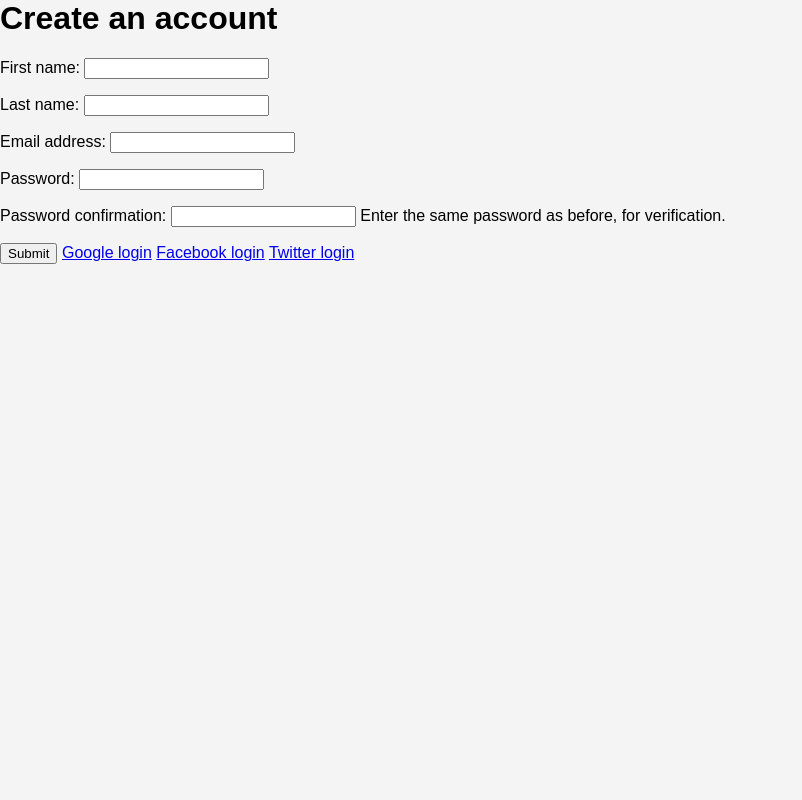
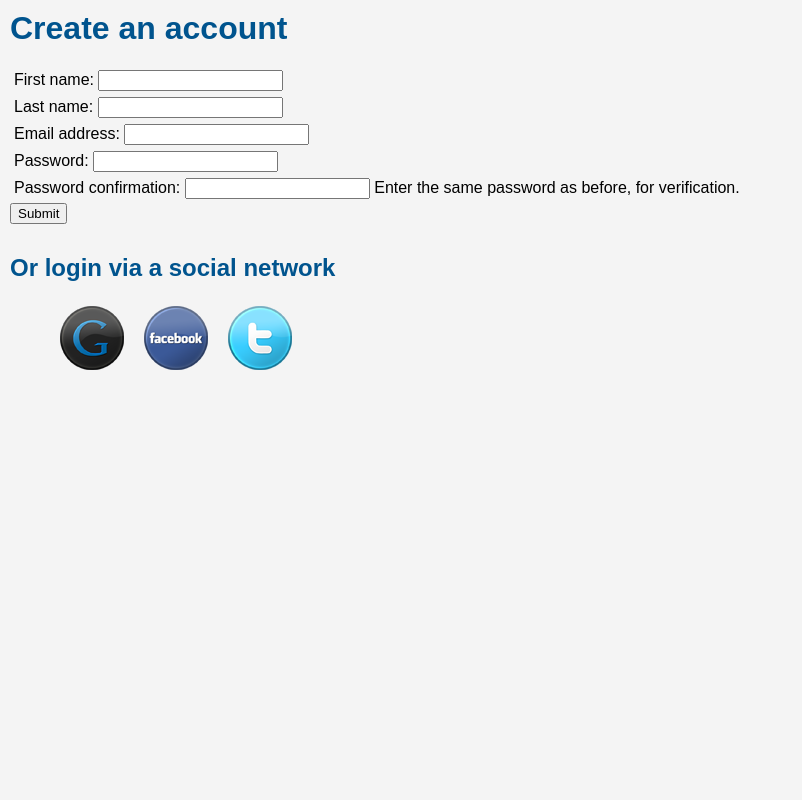
Before and after one commit to ajhinz/Bikeshare-project, a Django app: page /account/create/ in a window 1280 px wide. Shown: the whole page, without its empty margins (0-802 px from the left). Run offline with Django 3.2, Linux system fonts and the light colour scheme; parts of the project's set-up code (start-up, migrations or seed data) failed here and were passed over.

Commit message:
Added social networking buttons, edited login/create pages.

```diff
--- a/static/style.css
+++ b/static/style.css
@@ -9,8 +9,40 @@ body {
 	padding: 0px;
 	margin:0px;
 	background-color: #f4f4f4;
-	font-family: arial, verdana, sans-serif;
+	font-family: HelveticaNeue-Light,arial, verdana, sans-serif;
 	}
+
+h1 {
+	color: #00548e;
+	margin-top: 0;
+}
+
+h2 {
+	color: #00548e;
+	margin-top: 0;
+}
+
+#account_create_container {
+	padding: 10px;
+}
+
+#social_login {
+	padding: 10px;
+	line-height: 1em;
+}
+
+#account_create p {
+	padding: 2px;
+	margin: 2px;
+}
+
+#social_login ul {
+	list-style: none;
+}
+#social_login li {
+	float: left;
+
+}
 
 
 #header {
@@ -20,6 +52,29 @@ body {
 	padding: 10px 10px 0 10px;
 }
 
+#google {
+	background-image: url(/static/img/google-64x64.png);
+	height: 64px;
+	width: 64px;
+	display: block;
+	margin: 10px;
+}
+
+#facebook {
+	background-image: url(/static/img/facebook-64x64.png);
+	height: 64px;
+	width: 64px;
+	display: block;
+	margin: 10px;
+}
+
+#twitter {
+	background-image: url(/static/img/twitter-64x64.png);
+	height: 64px;
+	width: 64px;
+	display: block;
+	margin: 10px;
+}
 a.logo {
     text-decoration: none;
     font-family: "HelveticaNeue-Light";
--- a/static/text.css
+++ b/static/text.css
@@ -25,7 +25,7 @@ hr {
 ----------------------------------------------------------------------------------------------------*/
 
 h1 {
-	font: 45px Georgia;
+	font: 45px;
 	font-weight: 600;
 	color: #8d0208;
 }
--- a/templates/account_create.html
+++ b/templates/account_create.html
@@ -9,11 +9,15 @@
         {{ form.as_p }}
         <input type="hidden" name="next" value="{{ next }}" />
         <input type="submit" value="Submit" />
+	</div>
 
-		<!-- Testing functionality -->
-		<a href="/login/google">Google login</a>
-		<a href="/login/facebook">Facebook login</a>
-		<a href="/login/twitter">Twitter login</a>
-    </div>
+		<div id="social_login">
+		<h2>Or login via a social network</h2>
+		<ul>
+			<li><a href="/login/google" id="google"></a></li>
+			<li><a href="/login/facebook" id="facebook"></a></li>
+			<li><a href="/login/twitter" id="twitter"></a></li>
+		</ul>
+		</div>
   </body>
 </html>
```
Also changed, not shown: templates/account/login.html (+11 -0 lines), static/img/facebook-64x64.png (added), static/img/google-64x64.png (added), static/img/twitter-64x64.png (added), 1 other file.
